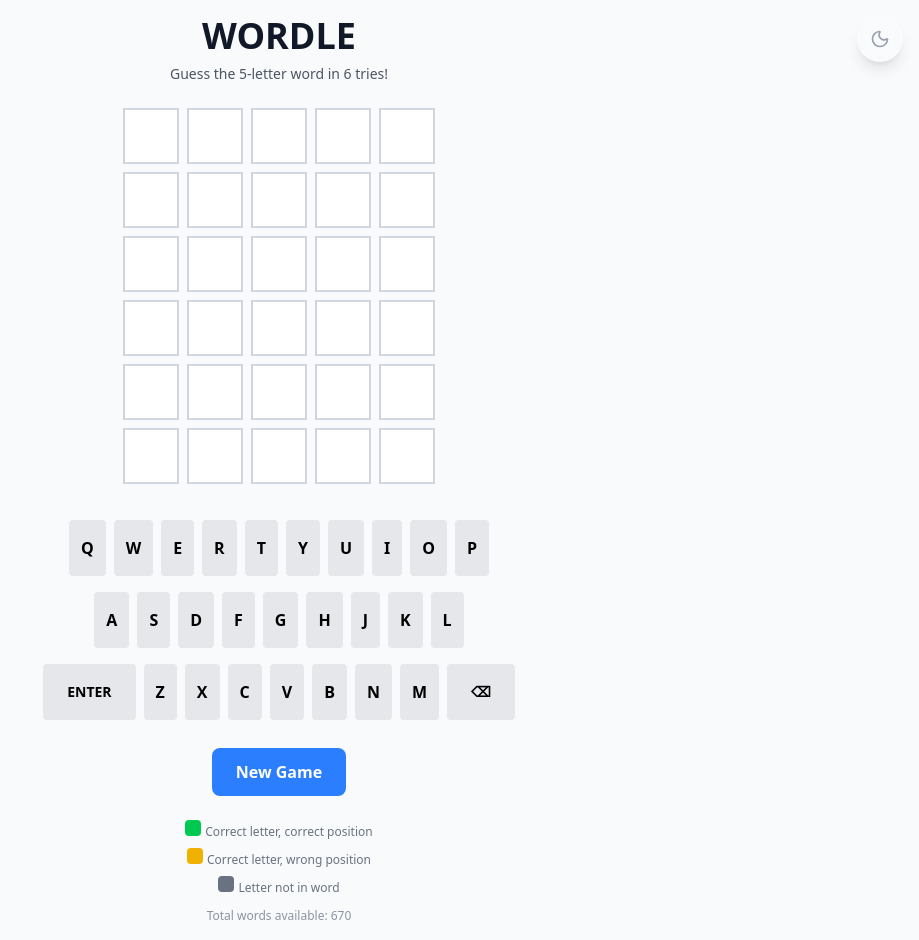
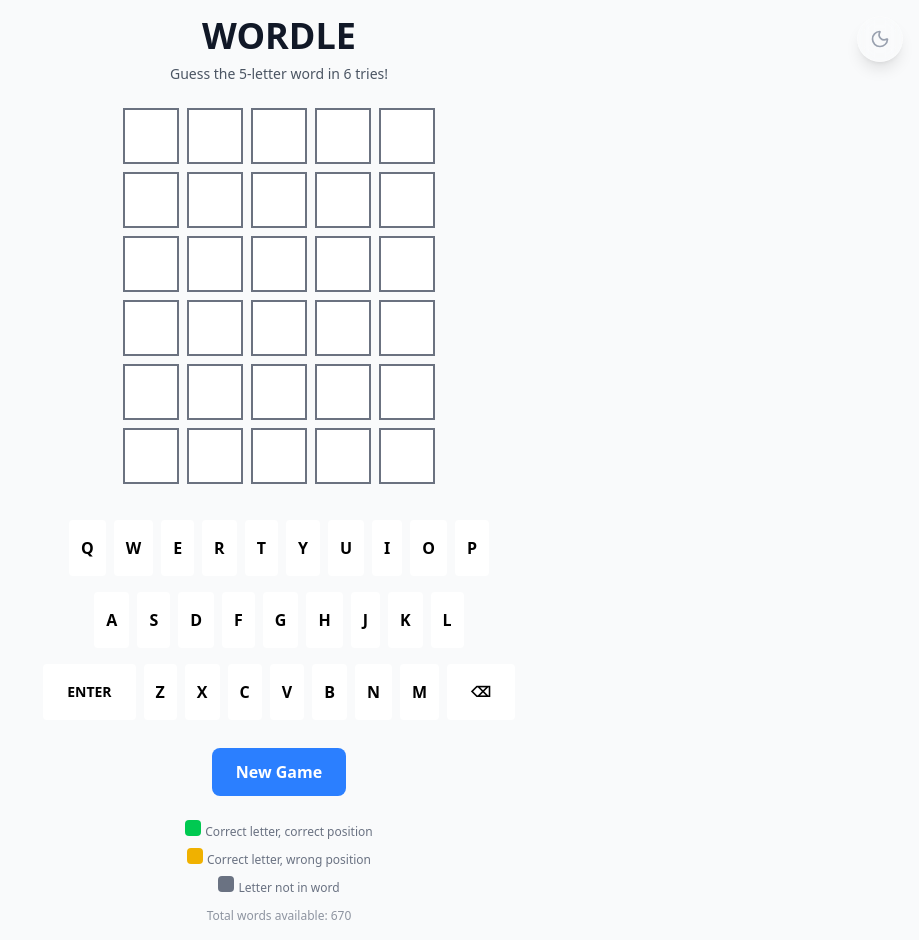
Before and after one commit to kellygreta/wordle, a React (Vite) app: page / in a window 1280 px wide. Shown: the whole page, without its empty margins (361-1280 px from the left). Built offline with nearby package versions, Linux system fonts and the light colour scheme.

Commit message:
updated css

```diff
--- a/src/WordleGame.jsx
+++ b/src/WordleGame.jsx
@@ -140,28 +140,16 @@
     let baseClass =
       "w-14 h-14 border-2 flex items-center justify-center text-2xl font-bold transition-all duration-300 ";
 
-    if (theme === "dark") {
-      baseClass +=
-        state === "correct"
-          ? "border-green-500 bg-green-500 text-white"
-          : state === "present"
-          ? "border-yellow-500 bg-yellow-500 text-white"
-          : state === "absent"
-          ? "border-gray-500 bg-gray-500 text-white"
-          : hasLetter
-          ? "border-gray-400 bg-gray-800 text-white"
-          : "border-gray-600 bg-gray-800 text-white";
+    if (state === "correct") {
+      baseClass += " bg-correct text-white";
+    } else if (state === "present") {
+      baseClass += " bg-present text-white";
+    } else if (state === "absent") {
+      baseClass += " bg-absent text-white";
+    } else if (hasLetter) {
+      baseClass += theme === "dark" ? " bg-dark" : " bg-light";
     } else {
-      baseClass +=
-        state === "correct"
-          ? "border-green-500 bg-green-500 text-white"
-          : state === "present"
-          ? "border-yellow-500 bg-yellow-500 text-white"
-          : state === "absent"
-          ? "border-gray-500 bg-gray-500 text-white"
-          : hasLetter
-          ? "border-gray-500 bg-white text-black"
-          : "border-gray-300 bg-white text-black";
+      baseClass += theme === "dark" ? " bg-dark" : " bg-light";
     }
 
     return baseClass;
@@ -173,17 +161,17 @@
       "px-3 py-4 m-1 rounded font-bold cursor-pointer transition-all duration-300 select-none ";
     if (key === "ENTER" || key === "BACKSPACE") baseClass += "px-6 text-sm ";
     if (gameState !== "playing") baseClass += "opacity-75 cursor-not-allowed ";
-    if (state === "correct")
-      baseClass += "bg-green-500 text-white hover:bg-green-600";
-    else if (state === "present")
-      baseClass += "bg-yellow-500 text-white hover:bg-yellow-600";
-    else if (state === "absent")
-      baseClass += "bg-gray-500 text-white hover:bg-gray-600";
-    else
-      baseClass +=
-        theme === "dark"
-          ? "bg-gray-700 text-white hover:bg-gray-600"
-          : "bg-gray-200 text-black hover:bg-gray-300";
+
+    if (state === "correct") {
+      baseClass += " bg-correct text-white";
+    } else if (state === "present") {
+      baseClass += " bg-present text-white";
+    } else if (state === "absent") {
+      baseClass += " bg-absent text-white";
+    } else {
+      baseClass += theme === "dark" ? " bg-dark" : " bg-light";
+    }
+
     return baseClass;
   };
 
--- a/src/index.css
+++ b/src/index.css
@@ -8,30 +8,89 @@
   --color-secondary: 107 114 128; /* gray-500 */
   --color-secondary-hover: 75 85 99; /* gray-600 */
 
+  /* Game-specific colors */
+  --color-correct: 34 197 94;       /* green-500 */
+  --color-correct-hover: 22 163 74; /* green-600 */
+  --color-present: 234 179 8;       /* yellow-500 */
+  --color-present-hover: 202 138 4; /* yellow-600 */
+  --color-absent: 107 114 128;      /* gray-500 */
+  --color-absent-hover: 75 85 99;   /* gray-600 */
+
   /* Light mode background and text */
   --bg-primary: 255 255 255; /* white */
   --bg-secondary: 249 250 251; /* gray-50 */
-  --bg-gradient-from: 96 165 250; /* blue-400 */
-  --bg-gradient-via: 236 72 153; /* pink-500 */
-  --bg-gradient-to: 139 92 246; /* violet-500 */
+  --bg-gray-light: 229 231 235; /* gray-200 */
+  --bg-gray-lighter: 209 213 219; /* gray-300 */
+
   --text-primary: 17 24 39; /* gray-900 */
   --text-secondary: 75 85 99; /* gray-600 */
+  --text-white: 255 255 255;
+  --text-black: 0 0 0;
 }
 
 .dark {
-  /* Dark mode colors - matching violet/purple theme */
+  /* Dark mode colors */
   --color-primary: 167 139 250; /* violet-400 */
   --color-primary-hover: 139 92 246; /* violet-500 */
   --color-primary-light: 196 181 253; /* violet-300 */
   --color-secondary: 156 163 175; /* gray-400 */
   --color-secondary-hover: 209 213 219; /* gray-300 */
 
+  /* Game-specific colors (same palette, works in dark too) */
+  --color-correct: 34 197 94;       /* green-500 */
+  --color-correct-hover: 22 163 74; /* green-600 */
+  --color-present: 234 179 8;       /* yellow-500 */
+  --color-present-hover: 202 138 4; /* yellow-600 */
+  --color-absent: 107 114 128;      /* gray-500 */
+  --color-absent-hover: 75 85 99;   /* gray-600 */
+
   /* Dark mode background and text */
   --bg-primary: 24 24 27; /* zinc-900 */
   --bg-secondary: 39 39 42; /* zinc-800 */
-  --bg-gradient-from: 67 56 202; /* indigo-700 */
-  --bg-gradient-via: 124 58 237; /* violet-600 */
-  --bg-gradient-to: 88 28 135; /* purple-900 */
+  --bg-gray-dark: 55 65 81; /* gray-700 */
+  --bg-gray-darker: 31 41 55; /* gray-800 */
+  --bg-gray-darkest: 17 24 39; /* gray-900 */
+
   --text-primary: 243 244 246; /* gray-100 */
   --text-secondary: 156 163 175; /* gray-400 */
+  --text-white: 255 255 255;
+  --text-black: 0 0 0;
 }
+
+/* === Game State Colors === */
+.bg-correct {
+  background-color: rgb(var(--color-correct));
+  border-color: rgb(var(--color-correct));
+}
+.bg-correct:hover {
+  background-color: rgb(var(--color-correct-hover));
+}
+
+.bg-present {
+  background-color: rgb(var(--color-present));
+  border-color: rgb(var(--color-present));
+}
+.bg-present:hover {
+  background-color: rgb(var(--color-present-hover));
+}
+
+.bg-absent {
+  background-color: rgb(var(--color-absent));
+  border-color: rgb(var(--color-absent));
+}
+.bg-absent:hover {
+  background-color: rgb(var(--color-absent-hover));
+}
+
+/* Neutral states */
+.bg-light {
+  background-color: rgb(var(--bg-primary));
+  border-color: rgb(var(--color-secondary));
+  color: rgb(var(--text-black));
+}
+
+.bg-dark {
+  background-color: rgb(var(--bg-gray-darker));
+  border-color: rgb(var(--color-secondary));
+  color: rgb(var(--text-white));
+}
```
